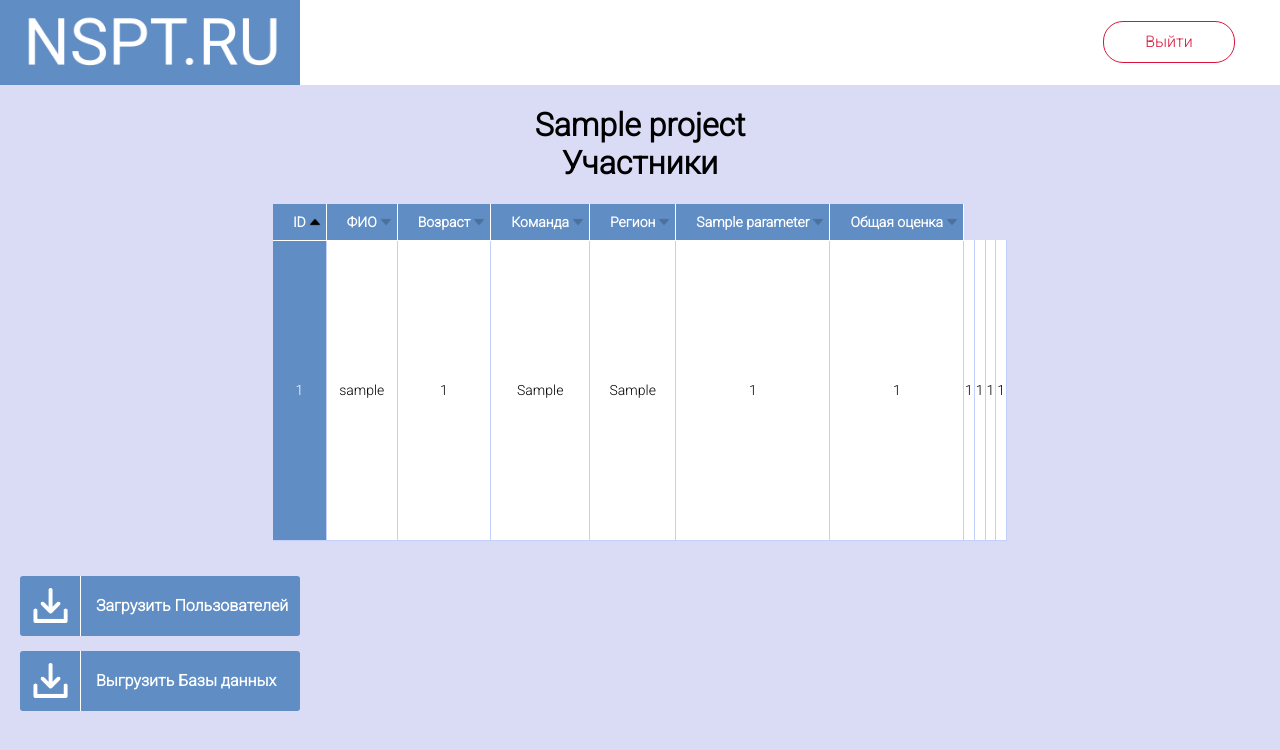
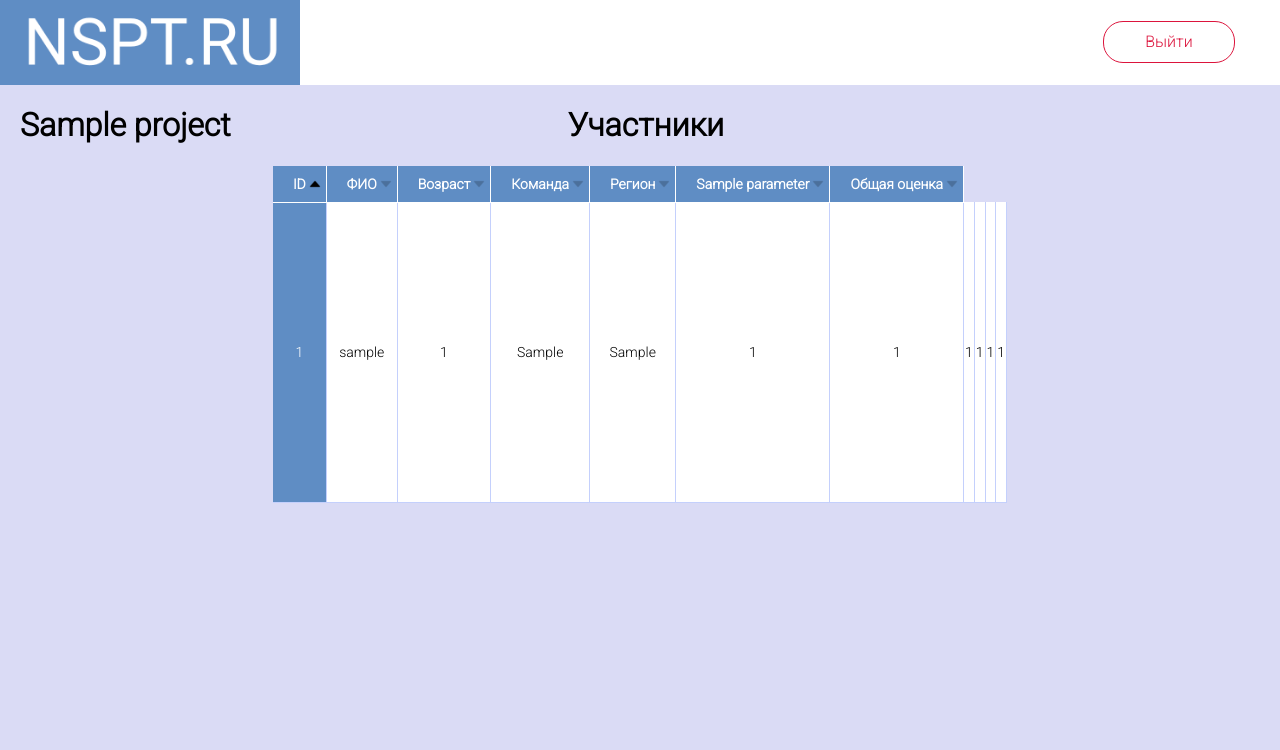
Before and after one commit to Losharik17/Assessment_2.0, a Flask app: page /admin_table/1/1 in a window 1280 px wide. Shown: the top 750 px of the page. Run offline with Flask 2, Linux system fonts and the light colour scheme; a user stored in the database is signed in; data comes from the database, SQL or seed files in the repository; tables that the repository leaves empty hold one stand-in row (values such as "Sample post"); some libraries are stand-ins or nearby versions.

Commit message:
Изменения дизайна

```diff
--- a/app/static/admin_table.css
+++ b/app/static/admin_table.css
@@ -110,7 +110,16 @@ th.sort[data-order="1"]::after {
 
 }
 
+.title {
+    display: flex;
+    justify-content: space-between;
+    width:55%;
+    margin-left: 20px;
+}
 
+.block {
+    display: block;
+}
 
 .choice {
     border: 2px solid rgba(0, 64, 144, 0.7);
@@ -164,6 +173,7 @@ th.sort[data-order="1"]::after {
 .show {
     text-align: center;
     margin: 20px auto;
+
 }
 
 @media(hover: hover) {
--- a/app/templates/admin_table.html
+++ b/app/templates/admin_table.html
@@ -3,7 +3,12 @@
 {%  block app_content %}
 
     <link rel="stylesheet"  href="{{ url_for('static', filename='admin_table.css')}}">
-    <h1 style="text-align:center">{{ project.name }}<br>Участники</h1>
+    <div class="title">
+        <div class="block">
+            <h1>{{ project.name }}</h1></div>
+        <div class="block">
+            <h1 style="text-align:center">Участники</h1></div>
+    </div>
     <div class="table-wrap">
 
         <table class="table-sort">
@@ -77,8 +82,13 @@
         <a id="show_all" class="show_btn" href="javascript:show_more(10000, {{ project_number }})">
             Показать все</a>
     </div>
+    <br>
+    <!--
+    <div class="buttons">
+        <div class="show_btn" onclick="location.href='{{ url_for('main.viewer_settings', project_number=project.number, viewer_id=project.viewer_id) }}'">
+            <span>Настройки</span>
+        </div>
 
-    <div class="buttons">
         <div class="input__wrapper">
             <input  type="file" name="experts" id="input__file_6" class="input input__file">
             <label for="input__file_6" class="input__file-button">
@@ -94,7 +104,7 @@
             </label>
         </div>
     </div>
-
+-->
     <script src="{{ url_for('static', filename='admin_table.js') }}"></script>
     <script>
         show_more(0, {{ project_number }})
```
